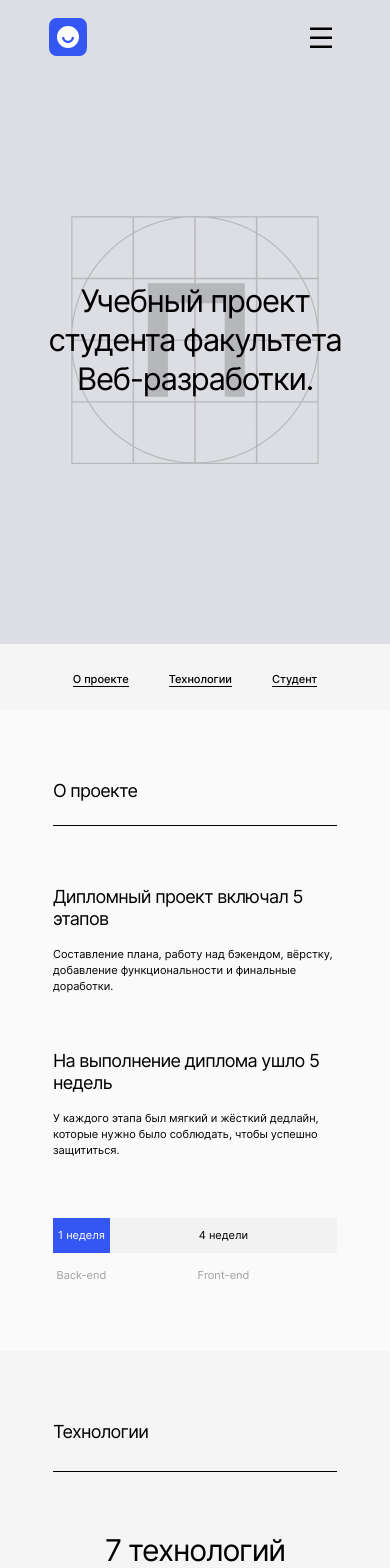
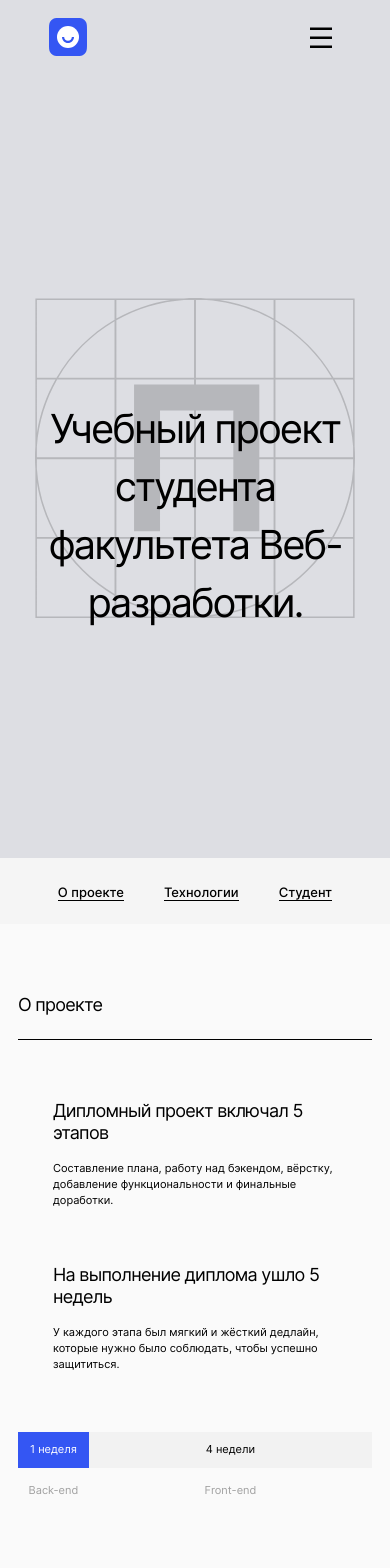
Before and after one commit to andrekur/movies-explorer-frontend, a React (Create React App) app: page / in a window 390 px wide. Shown: the top 1568 px of the page. Built offline with nearby package versions, Linux system fonts and the light colour scheme.

Commit message:
Делает Main адаптивным

```diff
--- a/src/components/Main/AboutMe/AboutMe.css
+++ b/src/components/Main/AboutMe/AboutMe.css
@@ -1,14 +1,14 @@
 .aboutme {
   box-sizing: border-box;
-  padding: 110px 0 100px;
+  padding: 110px 70px 100px;
   background: #FAFAFA;
   display: flex;
   flex-direction: column;
 }
 
 .aboutme__title {
-  margin: 0 auto 66px;
-  min-width: 1140px;
+  width: 100%;
+  margin: 0 0 66px;
   padding-bottom: 23px;
   border-bottom: 1px solid #000;
   color: #000;
@@ -20,8 +20,7 @@
 }
 
 .aboutme__block {
-  margin: 0 auto;
-  min-width: 1140px;
+  height: 327px;
   display: flex;
   flex-direction: row;
   justify-content: space-between;
@@ -57,7 +56,7 @@
 }
 
 .aboutme__history {
-  margin: 0 0 99px;
+  margin: 0 0 78px;
   font-size: 14px;
   font-weight: 400;
   line-height: 22px;
@@ -75,25 +74,8 @@
   text-align: left;
 }
 
-@media screen and (max-width: 1200px) {
-  .aboutme__title {
-    min-width: 968px;
-  }
-
-  .aboutme__block {
-    min-width: 968px;
-  }
-}
 
 @media screen and (max-width: 1000px) {
-  .aboutme__title {
-    min-width: 668px;
-  }
-
-  .aboutme__block {
-    min-width: 668px;
-  }
-
   .aboutme__author-image {
     width: 255px;
     height: 307px;
@@ -103,13 +85,12 @@
     font-size: 12px;
     max-width: 364px;
     line-height: 18px;
-    letter-spacing: 0px;
   }
 }
 
 @media screen and (max-width: 800px) {
   .aboutme {
-    padding: 90px 0 91px;
+    padding: 90px 50px 91px;
   }
 
   .aboutme__history {
@@ -117,7 +98,6 @@
     font-size: 12px;
     font-weight: 400;
     line-height: 18px;
-    letter-spacing: 0px;
   }
 
   .aboutme__job {
@@ -125,7 +105,6 @@
     font-size: 12px;
     font-weight: 500;
     line-height: 18px;
-    letter-spacing: 0px;
   }
 
   .aboutme__name {
@@ -133,7 +112,6 @@
     font-size: 40px;
     font-weight: 400;
     line-height: 40px;
-    letter-spacing: -0.04em;
   }
 
   .aboutme__link {
@@ -146,13 +124,12 @@
 
 @media screen and (max-width: 750px) {
   .aboutme {
-    padding: 70px 0 70px;
+    padding: 70px 18px 70px;
   }
 
   .aboutme__title {
     margin: 0 auto 60px;
     padding-bottom: 28px;
-    min-width: 292px;
     font-size: 18px;
     font-weight: 400;
     line-height: 22px;
@@ -160,7 +137,7 @@
   }
 
   .aboutme__block {
-    min-width: 292px;
+    height: 654px;
     flex-direction: column-reverse;
     align-items: center;
   }
@@ -179,7 +156,6 @@
     font-size: 30px;
     font-weight: 400;
     line-height: 36px;
-    letter-spacing: -0.04em;
     text-align: left;
   }
 
@@ -187,7 +163,6 @@
     font-size: 11px;
     font-weight: 500;
     line-height: 16px;
-    letter-spacing: 0px;
   }
 
   .aboutme__history {
@@ -195,7 +170,6 @@
     font-size: 11px;
     font-weight: 400;
     line-height: 16px;
-    letter-spacing: 0px;
   }
 
   .aboutme__link {
--- a/src/components/Main/AboutProject/AboutProject.css
+++ b/src/components/Main/AboutProject/AboutProject.css
@@ -2,13 +2,13 @@
   display: flex;
   flex-direction: column;
   box-sizing: border-box;
-  padding: 110px 0 110px;
+  padding: 110px 70px 110px;
   background: #FAFAFA;
 }
 
 .aboutproject__header {
-  margin: 0 auto 70px;
-  min-width: 1140px;
+  margin: 0 0 70px;
+  width: 100%;
   padding-bottom: 23px;
   border-bottom: 1px solid #000;
   color: #000;
@@ -20,7 +20,7 @@
 }
 
 .aboutproject__description {
-  margin: 0 auto 110px;
+  margin: 0 0 110px;
   display: flex;
   flex-direction: row;
   justify-content: space-between;
@@ -31,8 +31,6 @@
   display: flex;
   flex-direction: column;
   gap: 26px 0;
-  max-width: 550px;
-  min-width: 284px;
 }
 
 .aboutproject__description__paragraph {
@@ -54,9 +52,9 @@
 }
 
 .aboutproject__deadline {
-  margin: auto;
+  margin: 0;
   display: grid;
-  min-width: 1140px;
+  width: 100%;
   grid-template-columns: 1fr 4fr;
   grid-template-rows: 36px 26px;
   gap: 5px 0;
@@ -90,50 +88,22 @@
   background: #3456F3;
 }
 
-@media screen and (max-width: 1200px) {
-  .aboutproject__header {
-    min-width: 968px;
-  }
-
-  .aboutproject {
-    padding: 90px 0;
-  }
-
+@media screen and (max-width: 1000px) {
   .aboutproject__description {
-    min-width: 968px;
-  }
-
-  .aboutproject__deadline {
-    min-width: 968px;
+    margin: 0 0 93px;
+    gap: 0 30px;
   }
 
   .aboutproject__description__item {
-    max-width: 450px;
-  }
-}
-
-@media screen and (max-width: 1000px) {
-  .aboutproject__header {
-    min-width: 668px;
-  }
-
-  .aboutproject__description {
-    margin: 0 auto 93px;
-    min-width: 668px;
-    gap: 0 30px;
-  }
-
-  .aboutproject__deadline {
-    min-width: 668px;
-  }
-
-  .aboutproject__description__item {
-    max-width: 319px;
     gap: 22px 0;
   }
 }
 
 @media screen and (max-width: 800px) {
+  .aboutproject {
+    padding: 110px 50px 110px;
+  }
+
   .aboutproject__description__text {
     font-size: 12px;
     font-weight: 400;
@@ -145,12 +115,11 @@
 
 @media screen and (max-width: 750px) {
   .aboutproject {
-    padding: 70px 0 69px;
+    padding: 70px 50px 69px;
   }
 
   .aboutproject__header {
-    min-width: 284px;
-    margin: 0 auto 60px;
+    margin: 0 0 60px;
     font-size: 18px;
     font-weight: 400;
     line-height: 22px;
@@ -174,23 +143,9 @@
     text-align: left;
   }
 
-  .aboutproject__description {
-    margin: 0 auto 60px;
-    min-width: 284px;
-    gap: 56px 0;
-    flex-direction: column;
-    justify-content: center;
-  }
-
   .aboutproject__description__item {
     max-width: 284px;
     gap: 16px 0;
-  }
-
-  .aboutproject__deadline {
-    min-width: 284px;
-    grid-template-columns: (100px, 184px);
-    grid-template-rows: 35px 24px;
   }
 
   .aboutproject__deadline__text {
@@ -202,3 +157,17 @@
     text-align: center;
   }
 }
+
+@media screen and (max-width: 500px) {
+  .aboutproject {
+    padding: 70px 18px 69px;
+  }
+
+  .aboutproject__description {
+    margin: 0 0 60px;
+    gap: 56px 0;
+    flex-direction: column;
+    justify-content: center;
+    align-items: center;
+  }
+}
--- a/src/components/Main/NavTab/NavTab.css
+++ b/src/components/Main/NavTab/NavTab.css
@@ -26,7 +26,7 @@
   border-bottom: 1px solid black;
 }
 
-@media screen and (max-width: 750px) {
+@media screen and (max-width: 320px) {
   .navtab__link {
     font-size: 11px;
     font-weight: 500;
--- a/src/components/Main/Portfolio/Portfolio.css
+++ b/src/components/Main/Portfolio/Portfolio.css
@@ -3,12 +3,11 @@
   flex-direction: column;
   background: #FAFAFA;
   box-sizing: border-box;
-  padding: 0 0 115px;
+  padding: 0 70px 115px;
 }
 
 .portfolio__title {
-  margin: 0 auto 50px;
-  min-width: 1140px;
+  margin: 0 0 50px;
   font-size: 18px;
   font-weight: 400;
   line-height: 20px;
@@ -19,12 +18,12 @@
 
 .portfolio__links {
   display: flex;
+  width: 100%;
   flex-direction: column;
   gap: 20px;
   list-style: none;
   padding: 0;
   margin: 0 auto;
-  min-width: 1140px;
 }
 
 .portfolio__link {
@@ -57,26 +56,6 @@
   background-position: center;
 }
 
-@media screen and (max-width: 1200px) {
-  .portfolio__title {
-    min-width: 968px;
-  }
-
-  .portfolio__links {
-    min-width: 968px;
-  }
-}
-
-@media screen and (max-width: 1000px) {
-  .portfolio__title {
-    min-width: 668px;
-  }
-
-  .portfolio__links {
-    min-width: 668px;
-  }
-}
-
 @media screen and (max-width: 800px) {
   .portfolio__link-img {
     width: 27px;
@@ -90,22 +69,17 @@
   }
 
   .portfolio {
-    padding: 0 0 80px;
+    padding: 0 50px 80px;
   }
 }
 
 @media screen and (max-width: 750px) {
   .portfolio {
-    padding: 0 0 70px;
+    padding: 0 18px 70px;
   }
 
   .portfolio__title {
-    min-width: 292px;
-    margin: 0 auto 40px;
-  }
-
-  .portfolio__links {
-    min-width: 292px;
+    margin: 0 0 40px;
   }
 
   .portfolio__link-text {
--- a/src/components/Main/Promo/Promo.css
+++ b/src/components/Main/Promo/Promo.css
@@ -44,6 +44,12 @@
 }
 
 @media screen and (max-width: 750px) {
+  .promo__text {
+    font-size: 40px;
+  }
+}
+
+@media screen and (max-width: 320px) {
   .promo {
     min-height: 570px;
   }
--- a/src/components/Main/Promo/Promo.js
+++ b/src/components/Main/Promo/Promo.js
@@ -3,8 +3,8 @@ import promoImage from '../../../images/utils/practicum-logo.svg'
 function Promo() {
   return (
     <div className="promo">
-      <img className='promo__image' src={promoImage}/>
-      <p className='promo__text'>Учебный проект студента факультета Веб-разработки.</p>
+      <img className='promo__image' src={promoImage} alt='Логотип Я.Практикум'/>
+      <p className='promo__text'>Учебный проект студента факультета&nbsp;Веб-разработки.</p>
     </div>
   )
 }
--- a/src/components/Main/Techs/Techs.css
+++ b/src/components/Main/Techs/Techs.css
@@ -2,13 +2,12 @@
   display: flex;
   flex-direction: column;
   box-sizing: border-box;
-  padding: 100px 0;
+  padding: 100px 70px;
   background: #F5F5F5;
 }
 
 .techs__title {
-  margin: 0 auto 90px;
-  min-width: 1140px;
+  width: 100%;
   padding-bottom: 23px;
   border-bottom: 1px solid #000;
   font-size: 22px;
@@ -66,19 +65,9 @@
   border-radius: 10px;
 }
 
-@media screen and (max-width: 1200px) {
+@media screen and (max-width: 1000px) {
   .techs {
-    padding: 90px 0;
-  }
-
-  .techs__title {
-    min-width: 968px;
-  }
-}
-
-@media screen and (max-width: 1000px) {
-  .techs__title {
-    min-width: 668px;
+    padding: 90px 50px;
   }
 
   .techs__item {
@@ -100,7 +89,6 @@
     font-size: 12px;
     font-weight: 400;
     line-height: 18px;
-    letter-spacing: -0.04em;
   }
 
   .techs__list {
@@ -110,24 +98,21 @@
 
 @media screen and (max-width: 750px) {
   .techs {
-    padding: 70px 0;
+    padding: 70px 18px;
   }
 
   .techs__title {
-    min-width: 284px;
     padding-bottom: 28px;
     margin: 0 auto 60px;
     font-size: 18px;
     font-weight: 400;
     line-height: 22px;
-    letter-spacing: -0.04em;
   }
 
   .techs__header {
     font-size: 30px;
     font-weight: 400;
     line-height: 36px;
-    letter-spacing: -0.04em;
     text-align: center;
   }
 
@@ -136,7 +121,6 @@
     font-size: 11px;
     font-weight: 400;
     line-height: 16px;
-    letter-spacing: -0.04em;
     text-align: center;
   }
 
@@ -153,6 +137,5 @@
     font-size: 12px;
     font-weight: 400;
     line-height: 15px;
-    letter-spacing: -0.04em;
   }
 }
```
